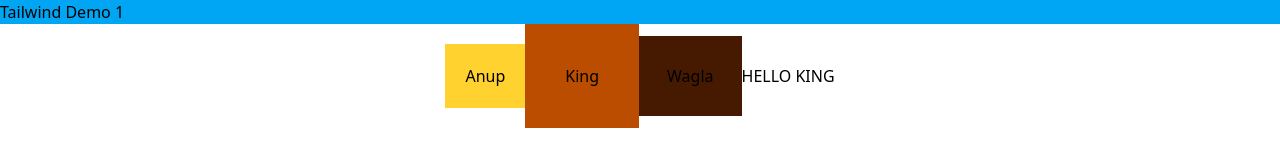
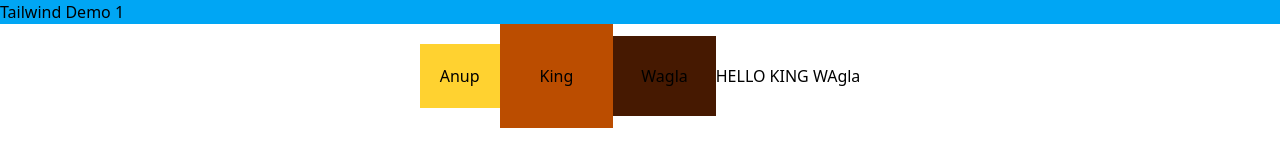
Before and after one commit to AnupWagla/Tailwind, a website: page index.html in a window 1280 px wide. Drawn offline with Linux system fonts and the light colour scheme.

Commit message:
File Change

```diff
--- a/index.html
+++ b/index.html
@@ -12,7 +12,7 @@
         <div class="bg-amber-300 p-5 sm:border-r-green-500">Anup</div>
         <div class="bg-amber-700 p-10">King</div>
         <div class="bg-amber-950 p-7">Wagla</div>
-        HELLO KING
+        HELLO KING WAgla
     </div>
 </body>
 </html>
```
